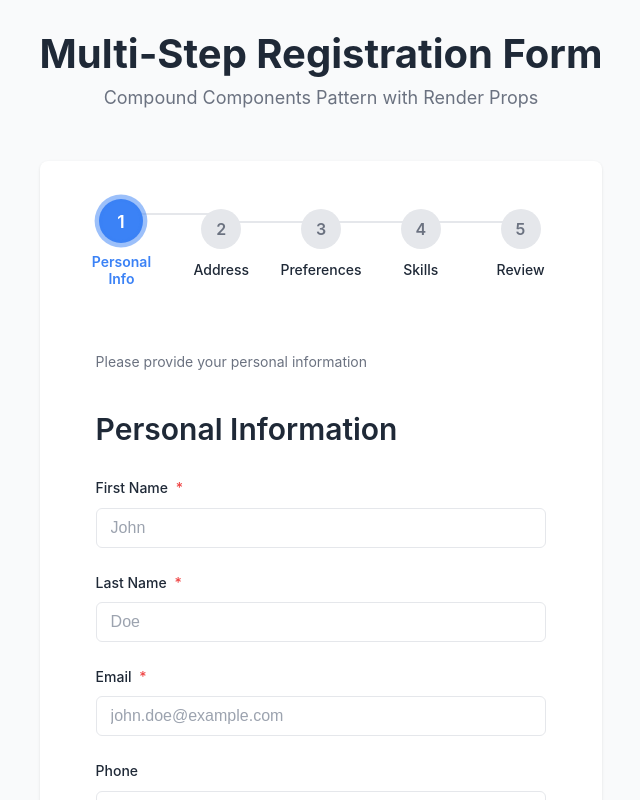
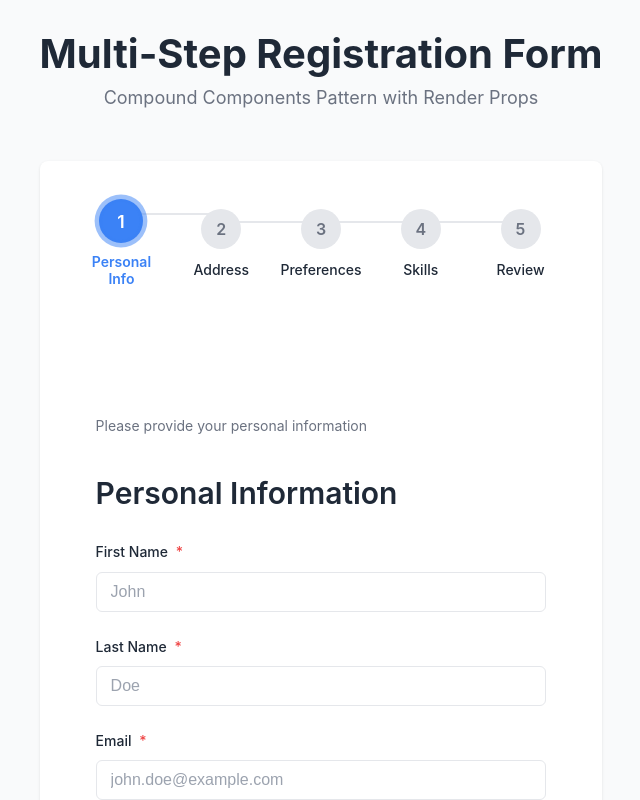
Before and after one commit to Choppa2077/assignment2StepRegistration, a React (Vite) app: page / in a window 1280 px wide. Shown: the top 800 px of the page, without its empty margins (319-959 px from the left). Built offline with nearby package versions, Linux system fonts and the light colour scheme.

Commit message:
fix(qa): когда не прохожу валидацию див с ошибкой толкает контент вни
Slack: https://nomadventurestudio.slack.com/archives/C0B16C99GPQ/p1777826776088589?thread_ts=1777826746.355669&cid=C0B16C99GPQ

```diff
--- a/src/components/Stepper/StepNavigation.tsx
+++ b/src/components/Stepper/StepNavigation.tsx
@@ -71,6 +71,8 @@ export const StepNavigation = ({
       }
     });
   }, [currentStep]);
+
+  const errorMessage = steps[currentStep]?.errorMessage;
 
   return (
     <nav
@@ -167,15 +169,13 @@ export const StepNavigation = ({
           );
         })}
       </ol>
-      {steps[currentStep]?.errorMessage && (
-        <div
-          className="step-navigation__error"
-          role="alert"
-          aria-live="assertive"
-        >
-          {steps[currentStep].errorMessage}
-        </div>
-      )}
+      <div className="step-navigation__error-slot" aria-live="assertive">
+        {errorMessage && (
+          <div className="step-navigation__error" role="alert">
+            {errorMessage}
+          </div>
+        )}
+      </div>
     </nav>
   );
 };
--- a/src/components/Stepper/Stepper.css
+++ b/src/components/Stepper/Stepper.css
@@ -163,9 +163,15 @@
   background: var(--stepper-success);
 }
 
+/* Error message slot — always reserves vertical space so that showing/hiding
+   the validation error does not shift the form content below. */
+.step-navigation__error-slot {
+  margin-top: 1rem;
+  min-height: 3rem;
+}
+
 /* Error message */
 .step-navigation__error {
-  margin-top: 1rem;
   padding: 0.75rem;
   background: #fef2f2;
   border: 1px solid var(--stepper-error);
```
